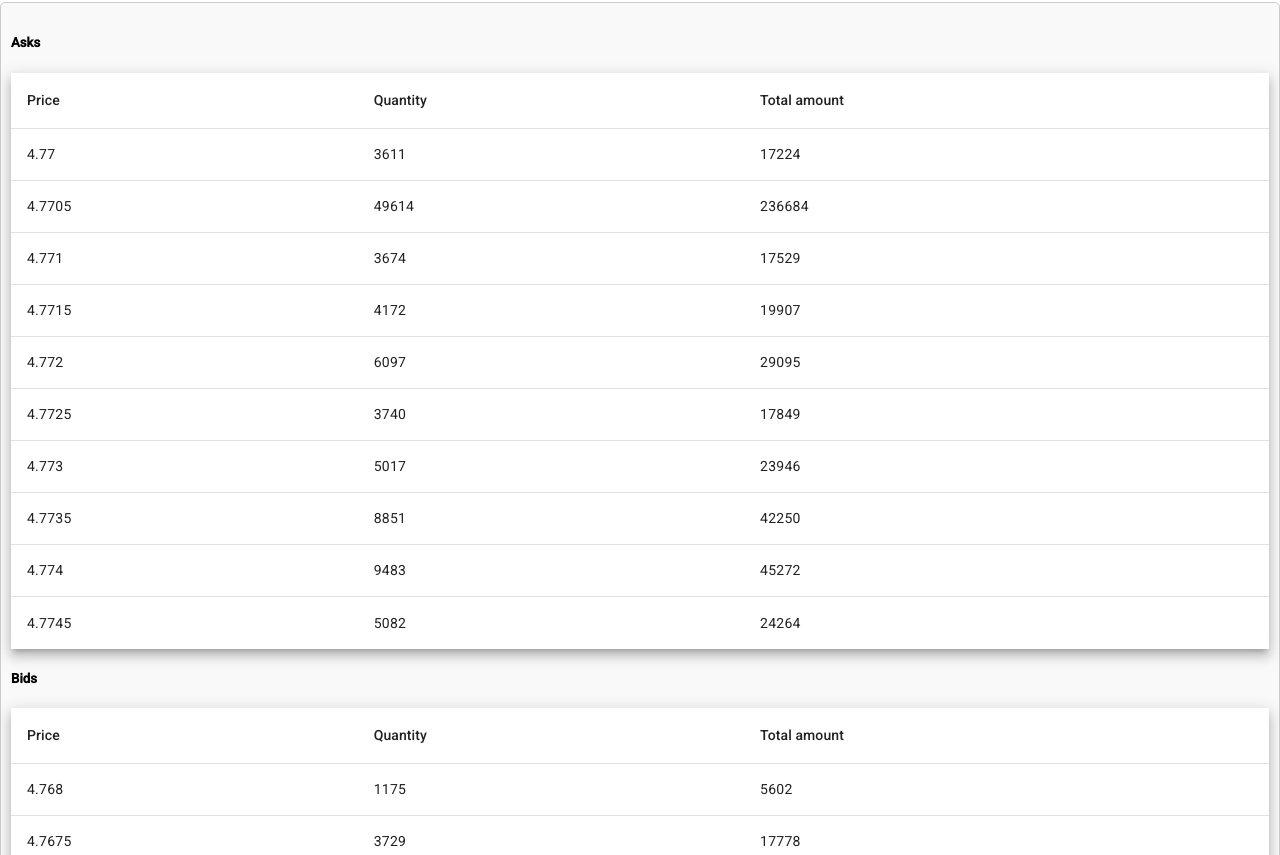
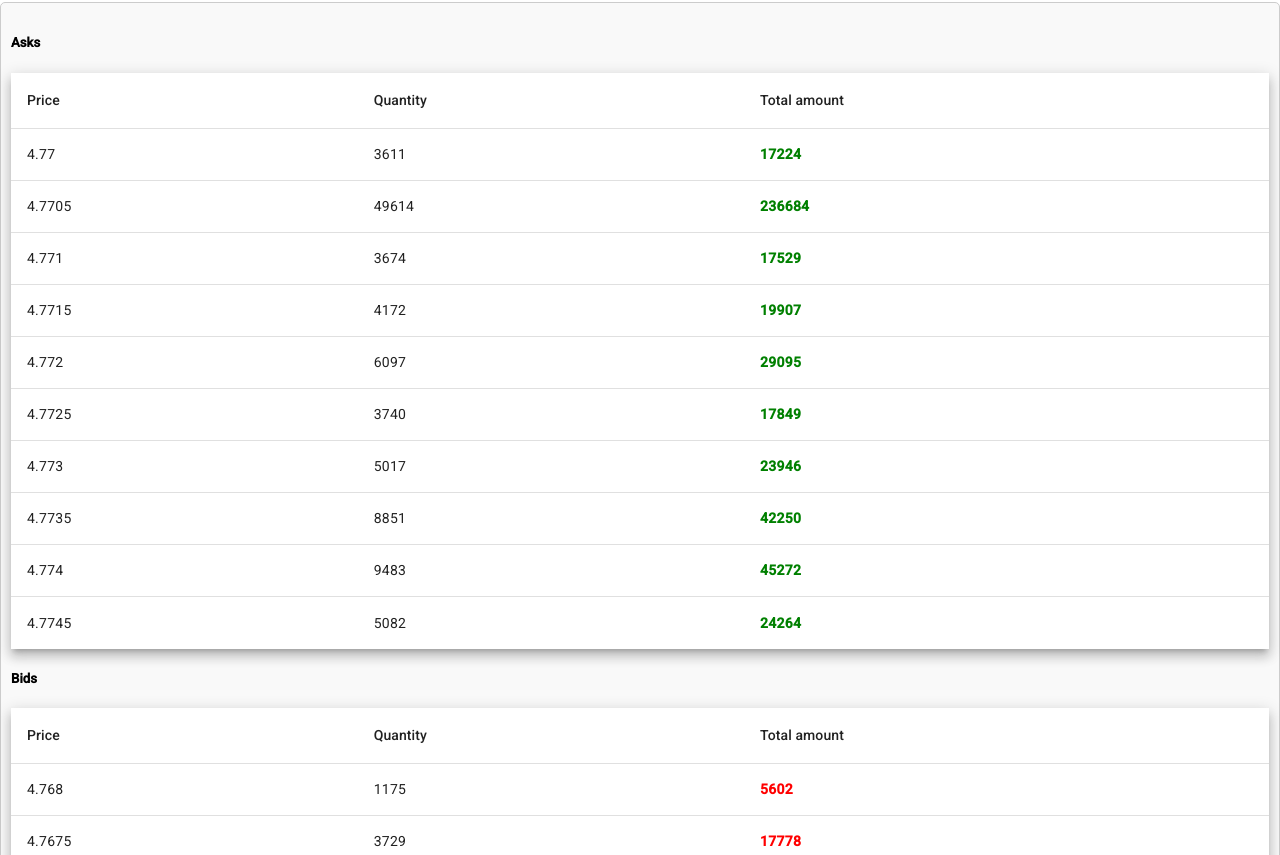
Before and after one commit to mpaczes/visualisation-tool, an Angular app: page / in a window 1280 px wide. Shown: the part 145-1000 px from the top of the page. Built offline with nearby package versions, Linux system fonts and the light colour scheme.

Commit message:
add CSS classes

```diff
--- a/src/app/components/order-book/order-book.component.html
+++ b/src/app/components/order-book/order-book.component.html
@@ -17,7 +17,7 @@
 
       <ng-container matColumnDef="totalAmount">
         <th mat-header-cell *matHeaderCellDef> Total amount </th>
-        <td mat-cell *matCellDef="let element"> {{ element.totalAmount }} </td>
+        <td mat-cell *matCellDef="let element" class="ask"> {{ element.totalAmount }} </td>
       </ng-container>
 
       <tr mat-header-row *matHeaderRowDef="displayedColumns"></tr>
@@ -38,7 +38,7 @@
 
       <ng-container matColumnDef="totalAmount">
         <th mat-header-cell *matHeaderCellDef> Total amount </th>
-        <td mat-cell *matCellDef="let element"> {{ element.totalAmount }} </td>
+        <td mat-cell *matCellDef="let element" class="bid"> {{ element.totalAmount }} </td>
       </ng-container>
 
       <tr mat-header-row *matHeaderRowDef="displayedColumns"></tr>
--- a/src/app/components/order-book/order-book.component.scss
+++ b/src/app/components/order-book/order-book.component.scss
@@ -6,3 +6,13 @@
   padding: 10px;
   background-color: #f9f9f9;
 }
+
+.ask {
+  color: green;
+  font-weight: bold;
+}
+
+.bid {
+  color: red;
+  font-weight: bold;
+}
```
